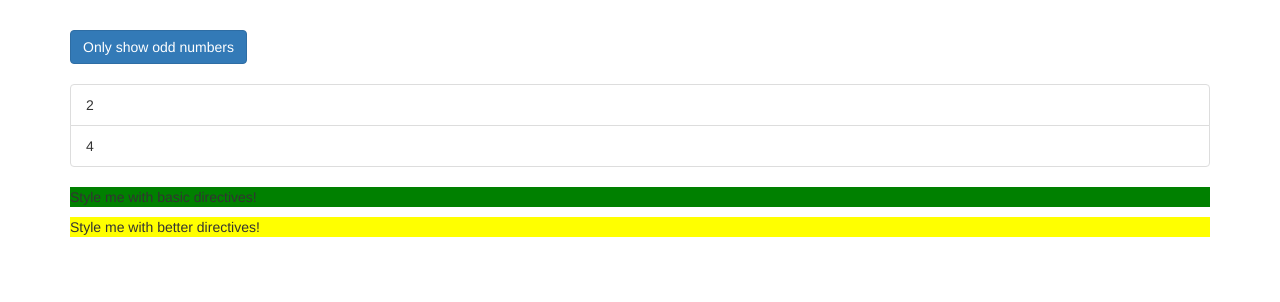
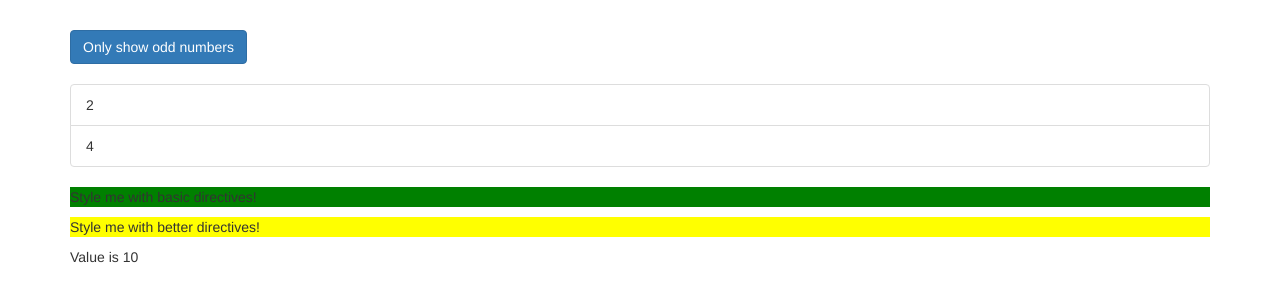
Before and after one commit to AustinVanStroodleBerry/DirectivesDeepDive, an Angular app in the folder directives-start/: page / in a window 1280 px wide. Shown: the top 302 px of the page. Built offline with nearby package versions, Linux system fonts and the light colour scheme.

Commit message:
ngSwitch

```diff
--- a/directives-start/src/app/app.component.html
+++ b/directives-start/src/app/app.component.html
@@ -47,6 +47,12 @@
       </ul>
       <p appBasicHighlight>Style me with basic directives!</p>
       <p [appBetterHighlight]="'red'" defaultColor="yellow">Style me with better directives!</p>
+      <div [ngSwitch]="value">
+        <p *ngSwitchCase="5">Value is 5</p>
+        <p *ngSwitchCase="10">Value is 10</p>
+        <p *ngSwitchCase="100">Value is 100</p>
+        <p *ngSwitchDefault>Value is default</p>
+      </div>
     </div>
   </div>
 </div>
--- a/directives-start/src/app/app.component.ts
+++ b/directives-start/src/app/app.component.ts
@@ -10,4 +10,5 @@
   oddNumbers = [1, 3, 5];
   evenNumbers = [2, 4];
   onlyOdd = false;
+  value = 10;
 }
```
